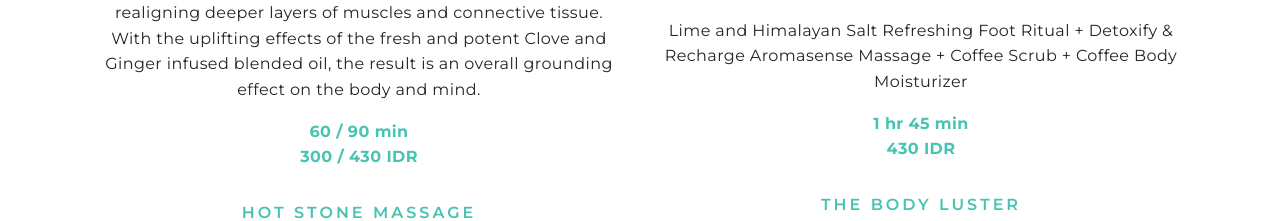
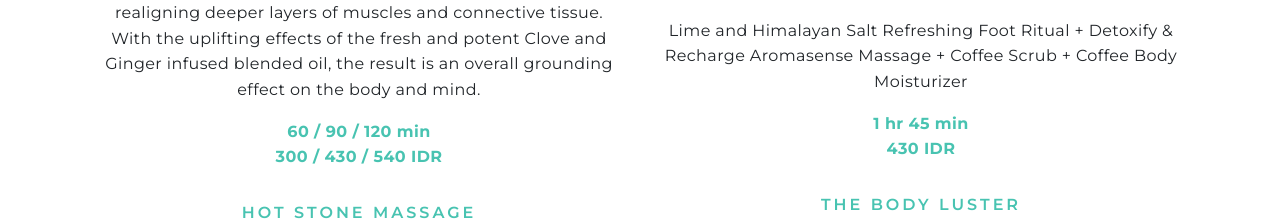
Before and after one commit to aldipee/redayspa, a Next.js app: page /treatment-menu in a window 1280 px wide. Shown: the part 1367-1588 px from the top of the page. Built offline with nearby package versions, Linux system fonts and the light colour scheme.

Commit message:
deep tissue

```diff
--- a/pages/treatment-menu.js
+++ b/pages/treatment-menu.js
@@ -143,9 +143,9 @@ export default function Home() {
                           blended oil, the result is an overall grounding effect on the body and mind.
                         </p>
                         <p className='font-bold green'>
-                          60 / 90 min
+                          60 / 90 / 120 min
                           <br />
-                          300 / 430 IDR
+                          300 / 430 / 540 IDR
                         </p>
                       </div>
                       <div className='text-center mb30'>
```
